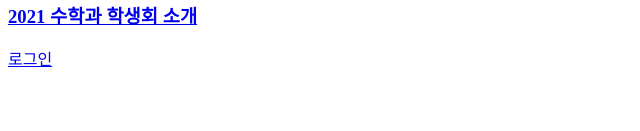
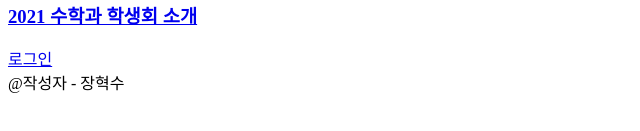
Before and after one commit to zangsu/web1, a plain HTML site: page home.html in a window 1280 px wide. Shown: the part 155-286 px from the top of the page, without its empty margins (0-640 px from the left). Drawn offline with Linux system fonts and the light colour scheme.

Commit message:
add footer

```diff
--- a/home.html
+++ b/home.html
@@ -18,3 +18,6 @@
 
 <a href="login.html" titl="로그인" target="login">로그인</a>
 </body>
+<footer>
+  @작성자 - 장혁수
+</footer>
```
